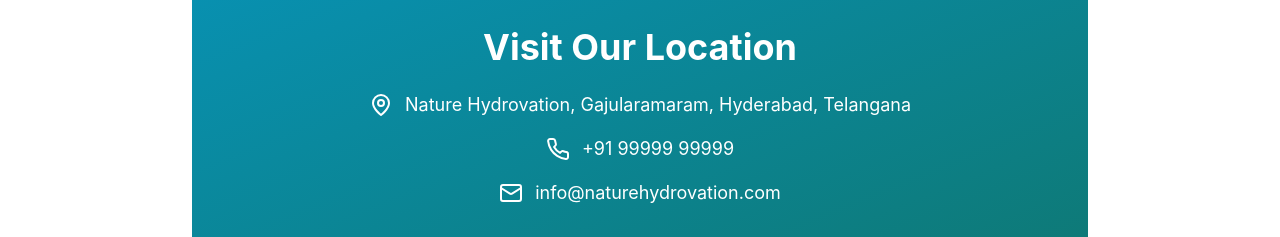
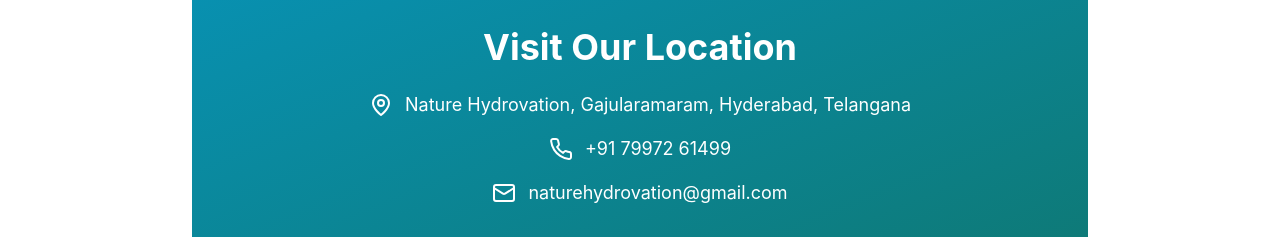
Before and after one commit to bharathpersonalai/Nature-hydrovation-test, a React (Vite) app: page /about in a window 1280 px wide. Shown: the part 3460-3697 px from the top of the page. Built offline with nearby package versions, Linux system fonts and the light colour scheme.

Commit message:
scrol speed

```diff
--- a/src/pages/About.tsx
+++ b/src/pages/About.tsx
@@ -257,11 +257,11 @@
               </div>
               <div className="flex items-center justify-center space-x-3">
                 <Phone className="h-6 w-6" />
-                <a href="tel:+919999999999" className="text-lg hover:underline">+91 99999 99999</a>
+                <a href="tel:+917997261499" className="text-lg hover:underline">+91 79972 61499</a>
               </div>
               <div className="flex items-center justify-center space-x-3">
                 <Mail className="h-6 w-6" />
-                <a href="mailto:info@naturehydrovation.com" className="text-lg hover:underline">info@naturehydrovation.com</a>
+                <a href="mailto:naturehydrovation@gmail.com" className="text-lg hover:underline">naturehydrovation@gmail.com</a>
               </div>
             </div>
             <a
--- a/src/pages/Home.tsx
+++ b/src/pages/Home.tsx
@@ -269,7 +269,7 @@
               <CircularGallery
                 items={galleryItems}
                 bend={-10}
-                scrollSpeed={2}
+                scrollSpeed={1}
                 scrollEase={0.05}
                 textColor={"#ffffff"}
                 borderRadius={0.05}
```
